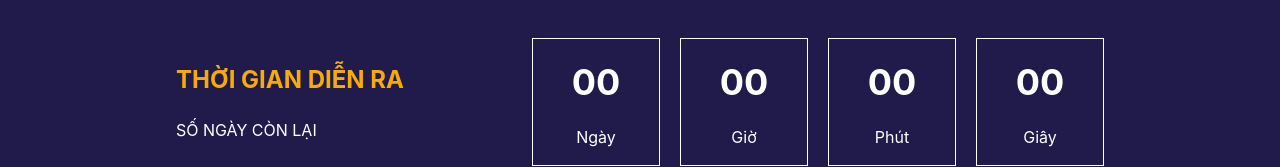
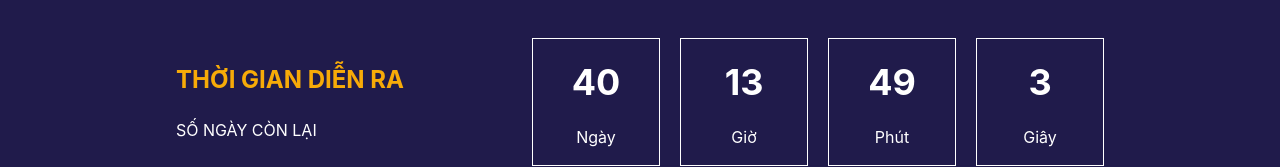
Before and after one commit to pdong2001/ttpq-dkdl, a React (Vite) app: page / in a window 1280 px wide. Shown: the part 508-675 px from the top of the page. Built offline with nearby package versions, Linux system fonts and the light colour scheme.

Commit message:
integrate

```diff
--- a/src/dtos/EventRegistryPages/EventRegistryPageDto.model.ts
+++ b/src/dtos/EventRegistryPages/EventRegistryPageDto.model.ts
@@ -1,8 +1,10 @@
 import { ScopeType } from '../Enums/ScopeType.enum';
 import { DepartmentDto } from '../Departments/DepartmentDto.model';
+import { EventDto } from '../EventDto.model';
 
 export type EventRegistryPageDto = {
   eventId?: number;
+  event: EventDto;
   id?: string;
   name?: string;
   end?: string;
--- a/src/pages/GreatCeremonyInfo/index.tsx
+++ b/src/pages/GreatCeremonyInfo/index.tsx
@@ -9,17 +9,54 @@ import {
   VStack,
 } from '@chakra-ui/layout';
 import { Button, Text, Image } from '@chakra-ui/react';
-import React from 'react';
+import React, { useEffect } from 'react';
 import FadeInUp from '~/components/Animation/FadeInUp';
 import AboutImage from '~/assets/about.jpg';
 import useCustomColorMode from '~/hooks/useColorMode';
+import { useAppSelector } from '~/hooks/reduxHook';
 import { useParams } from 'react-router-dom';
 
-// type Props = {};
+const BuddhaEnlightenmentStartTime = 'December 27, 2022 00:00:00';
+const times = [
+  { id: 'days', title: 'Ngày' },
+  { id: 'hours', title: 'Giờ' },
+  { id: 'minutes', title: 'Phút' },
+  { id: 'seconds', title: 'Giây' },
+];
+
+const coundown = (startTime) => {
+  const targetDate: any = new Date(startTime || '');
+  console.log('targetDate', targetDate);
+
+  setInterval(() => {
+    const today = new Date().getTime();
+    const diff = targetDate - today;
+    let days = Math.floor(diff / (1000 * 60 * 60 * 24));
+    let hours = Math.floor((diff % (1000 * 60 * 60 * 24)) / (1000 * 60 * 60));
+    let minutes = Math.floor((diff % (1000 * 60 * 60)) / (1000 * 60));
+    let seconds = Math.floor((diff % (1000 * 60)) / 1000);
+    const timeParse = [days, hours, minutes, seconds];
+    for (let i = 0; i < times.length; i++) {
+      const timesRuner = times[i];
+      const element: any = document.getElementById(`countdown-${timesRuner.id}`);
+      element.innerHTML = JSON.stringify(timeParse[i]);
+    }
+  }, 1000);
+};
 
 const GreatCeremonyInfo = () => {
   const { primaryColor } = useCustomColorMode();
-  const { shortUri } = useParams();
+  const { event } = useAppSelector((state) => state.registerPage.data);
+  const { startDate: startTime, name } = event || { startDate: BuddhaEnlightenmentStartTime };
+  const { shortUri } = useParams<any>();
+
+  useEffect(() => {
+    const startDate = new Date(startTime || '');
+    if (startDate.getTime() > new Date().getTime()) {
+      coundown(startTime);
+    }
+  }, []);
+
   return (
     <Box
       bgColor={'darkBlue.800'}
@@ -104,14 +141,17 @@ const GreatCeremonyInfo = () => {
           </VStack>
           <HStack spacing={5} justifyContent='center'>
             {new Array(4).fill('00').map((time, i) => {
-              const times = ['Ngày', 'Giờ', 'Phút', 'Giây'];
               return (
                 <Square key={i} border='1px' size={['14', '10', '32']} p={6}>
                   <VStack spacing={[1, 2, 3, 4]}>
-                    <Text fontWeight={'bold'} fontSize={['xl', '2xl', '3xl', '4xl']}>
+                    <Text
+                      id={`countdown-${times[i].id}`}
+                      fontWeight={'bold'}
+                      fontSize={['xl', '2xl', '3xl', '4xl']}
+                    >
                       {time}
                     </Text>
-                    <Text>{times[i]}</Text>
+                    <Text>{times[i].title}</Text>
                   </VStack>
                 </Square>
               );
```
Also changed, not shown: src/dtos/EventDto.model.ts (added, +10 -0 lines).
